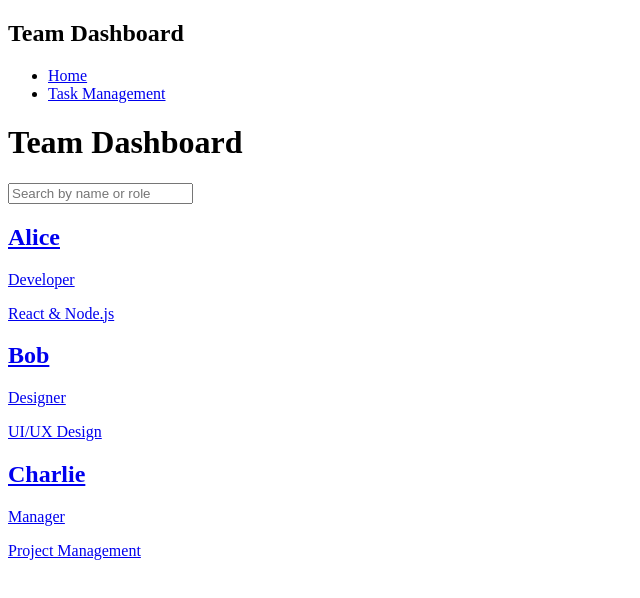
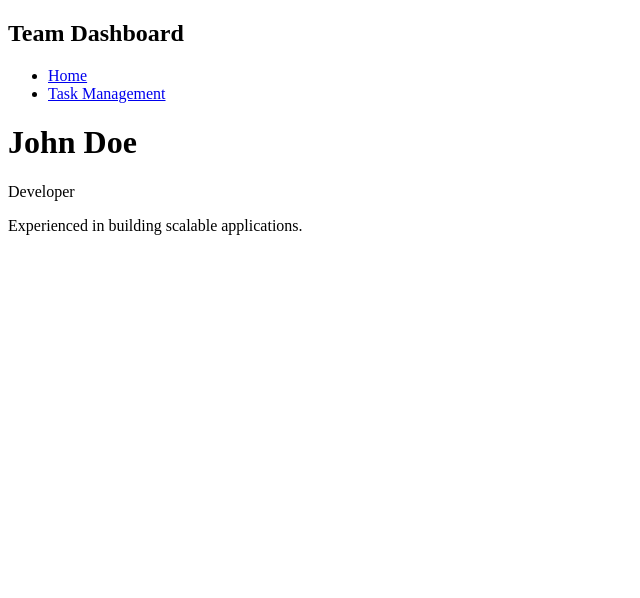
Before and after one commit to govindsah07/team-dashboard, a Next.js app: page / in a window 1280 px wide. Shown: the top 598 px of the page, without its empty margins (0-640 px from the left). Built offline with nearby package versions, Linux system fonts and the light colour scheme.

Commit message:
Update page.tsx

```diff
--- a/src/app/page.tsx
+++ b/src/app/page.tsx
@@ -1,56 +1,36 @@
-"use client";
-import { useEffect, useState } from "react";
+import { NextPage } from 'next';
 
-interface TeamMember {
-  id: string;
-  name: string;
-  role: string;
-  bio: string;
+interface PageProps {
+  params: {
+    id: string; // Ensure this matches the type expected for the `id`
+  };
 }
 
-export default function Home() {
-  const [team, setTeam] = useState<TeamMember[]>([]);
-  const [search, setSearch] = useState("");
+const TeamMemberPage: NextPage<PageProps> = ({ params }) => {
+  const { id } = params;
 
-  useEffect(() => {
-    // Dummy data for demonstration
-    const dummyData = [
-      { id: "1", name: "Alice", role: "Developer", bio: "React & Node.js" },
-      { id: "2", name: "Bob", role: "Designer", bio: "UI/UX Design" },
-      { id: "3", name: "Charlie", role: "Manager", bio: "Project Management" },
-    ];
-    setTeam(dummyData);
-  }, []);
+  // Example logic: Fetch team member details based on `id`
+  const fetchMemberDetails = async (id: string) => {
+    const response = await fetch(`/api/team/${id}`);
+    const data = await response.json();
+    return data;
+  };
 
-  const filteredTeam = team.filter(
-    (member) =>
-      member.name.toLowerCase().includes(search.toLowerCase()) ||
-      member.role.toLowerCase().includes(search.toLowerCase())
-  );
+  // Example static data for demonstration
+  const teamMember = {
+    id,
+    name: 'John Doe',
+    role: 'Developer',
+    bio: 'Experienced in building scalable applications.',
+  };
 
   return (
-    <div className="p-6">
-      <h1 className="text-2xl font-bold mb-4">Team Dashboard</h1>
-      <input
-        type="text"
-        placeholder="Search by name or role"
-        value={search}
-        onChange={(e) => setSearch(e.target.value)}
-        className="p-2 border rounded mb-4 w-full"
-      />
-      <div className="grid grid-cols-1 md:grid-cols-3 gap-4">
-        {filteredTeam.map((member) => (
-          <a
-            key={member.id}
-            href={`/team/${member.id}`}
-            className="p-4 border rounded shadow hover:bg-gray-100"
-          >
-            <h2 className="text-lg font-semibold">{member.name}</h2>
-            <p>{member.role}</p>
-            <p className="text-sm text-gray-600">{member.bio}</p>
-          </a>
-        ))}
-      </div>
+    <div className="p-4">
+      <h1 className="text-2xl font-bold">{teamMember.name}</h1>
+      <p className="text-lg">{teamMember.role}</p>
+      <p>{teamMember.bio}</p>
     </div>
   );
-}
+};
+
+export default TeamMemberPage;
```
